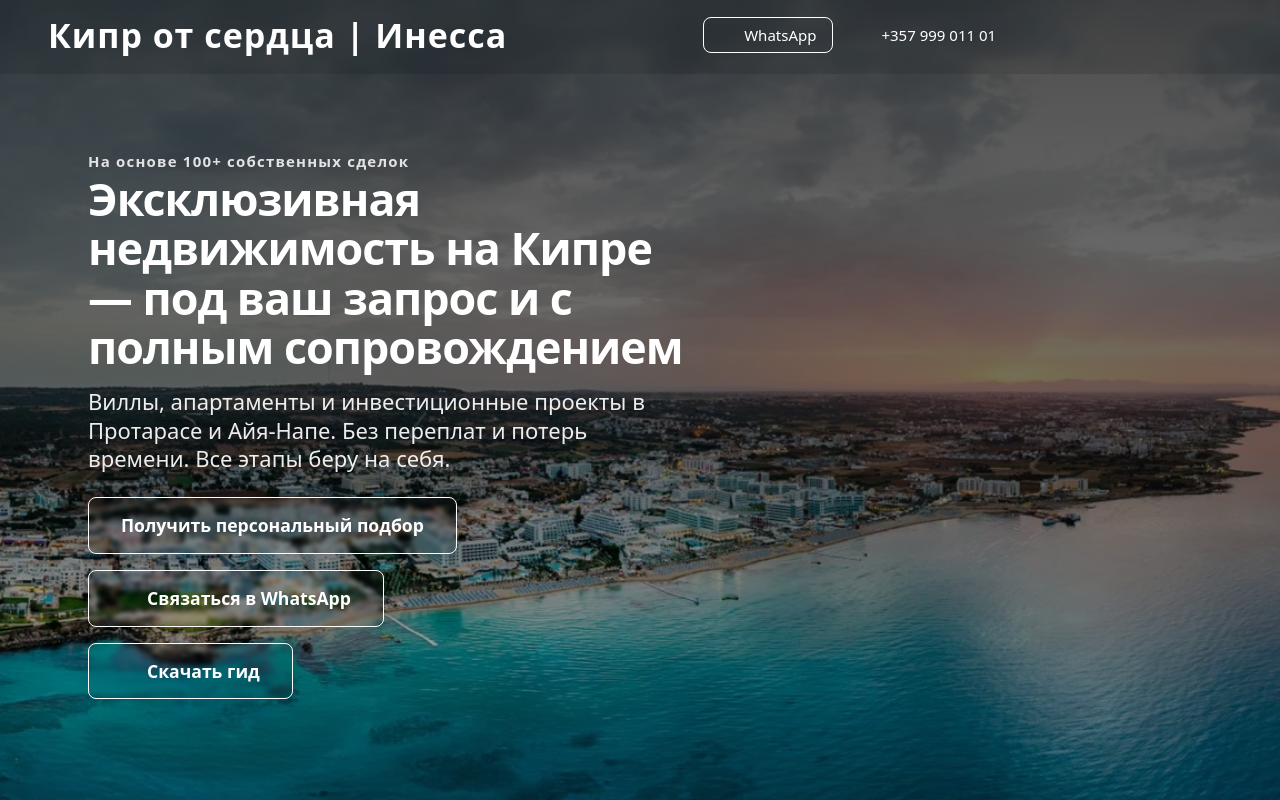
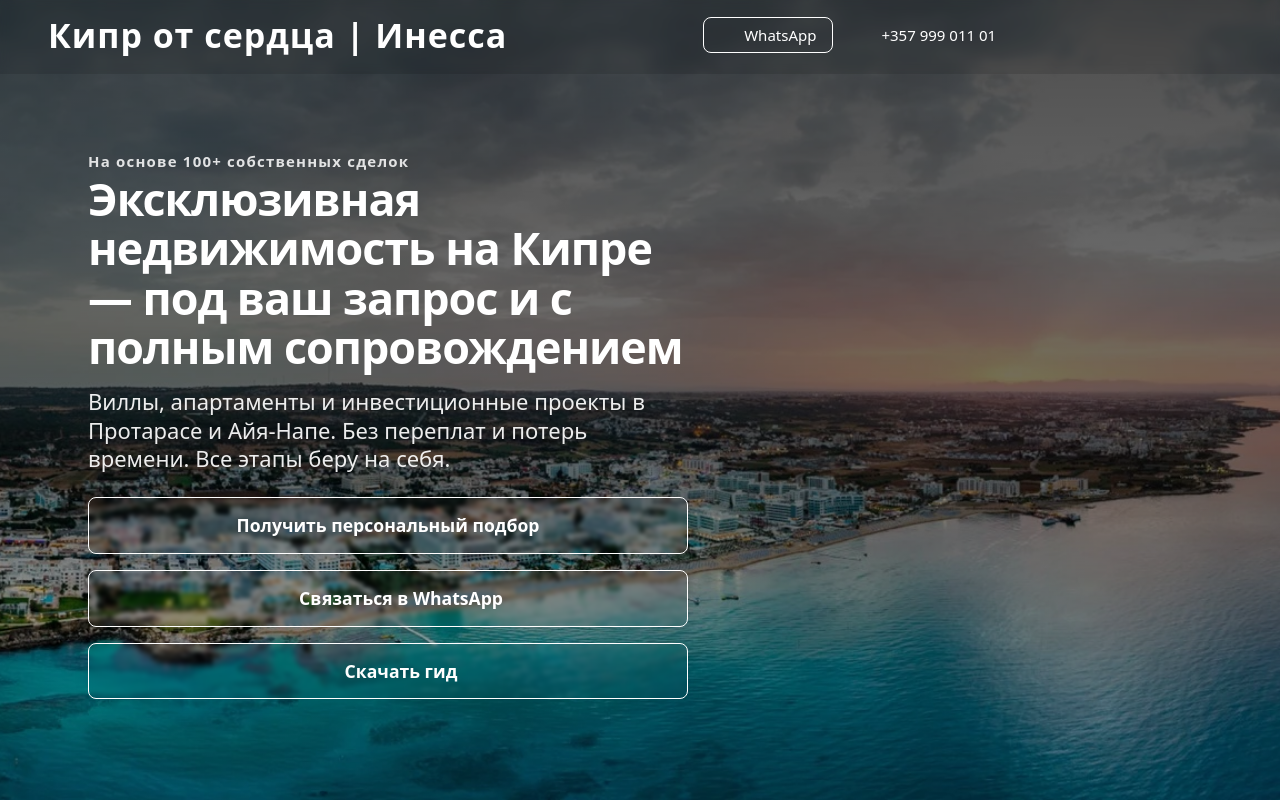
Before and after one commit to B0user/rel, a React (Vite) app: page / in a window 1280 px wide. Shown: the top 800 px of the page. Built offline with nearby package versions, Linux system fonts and the light colour scheme; some icons are missing.

Commit message:
Update LandingPage.jsx

```diff
--- a/src/pages/LandingPage.jsx
+++ b/src/pages/LandingPage.jsx
@@ -252,11 +252,6 @@
             }}>
               <Container maxWidth="lg" sx={{ zIndex: 2, px: { xs: 2, md: 6 }, position: 'relative', height: '100vh', display: 'flex', flexDirection: 'column', justifyContent: 'center' }}>
                 <Box sx={{ maxWidth: 600, color: 'white', textAlign: 'left', py: { xs: 6, md: 6 }, mt: {xs: 2, md: 6}}}>
-                  <motion.div
-                    initial={{ opacity: 0, y: 40 }}
-                    animate={{ opacity: 1, y: 0 }}
-                    transition={{ duration: 0.8 }}
-                  >
                   <Typography variant="overline" sx={{
                     mb: {sm: 0, md: 2},
                     opacity: 0.85,
@@ -274,13 +269,7 @@
                   <Typography variant="h5" sx={{ mb: 3, opacity: 0.92, fontWeight: 400, fontSize: { xs: 18, md: 22 }, color: 'white', lineHeight: 1.3 }}>
                     {t.hero.subtitle}
                   </Typography>
-                  </motion.div>
                   <Box sx={{ display: 'flex', flexDirection: { xs: 'column', sm: 'column' }, gap: 2, mt: 3 }}>
-                    <motion.div
-                      initial={{ opacity: 0, y: 40 }}
-                      animate={{ opacity: 1, y: 0 }}
-                      transition={{ duration: 0.6, delay: 0.3 }}
-                    >
                     <Button
                       variant="outlined"
                       size="large"
@@ -303,12 +292,6 @@
                     >
                       {t.hero.button1}
                     </Button>
-                    </motion.div>
-                    <motion.div
-                      initial={{ opacity: 0, y: 40 }}
-                      animate={{ opacity: 1, y: 0 }}
-                      transition={{ duration: 0.6, delay: 0.5 }}
-                    >
                     <Button
                       variant="outlined"
                       size="large"
@@ -335,12 +318,6 @@
                     >
                       {t.hero.button2}
                     </Button>
-                    </motion.div>
-                    <motion.div
-                      initial={{ opacity: 0, y: 40 }}
-                      animate={{ opacity: 1, y: 0 }}
-                      transition={{ duration: 0.6, delay: 0.7 }}
-                    >
                     <Button
                       variant="outlined"
                       size="large"
@@ -363,7 +340,6 @@
                     >
                       {t.hero.button3}
                     </Button>
-                    </motion.div>
                   </Box>
                 </Box>
               </Container>
```
Lines whose indentation alone changed are shown as unchanged.
